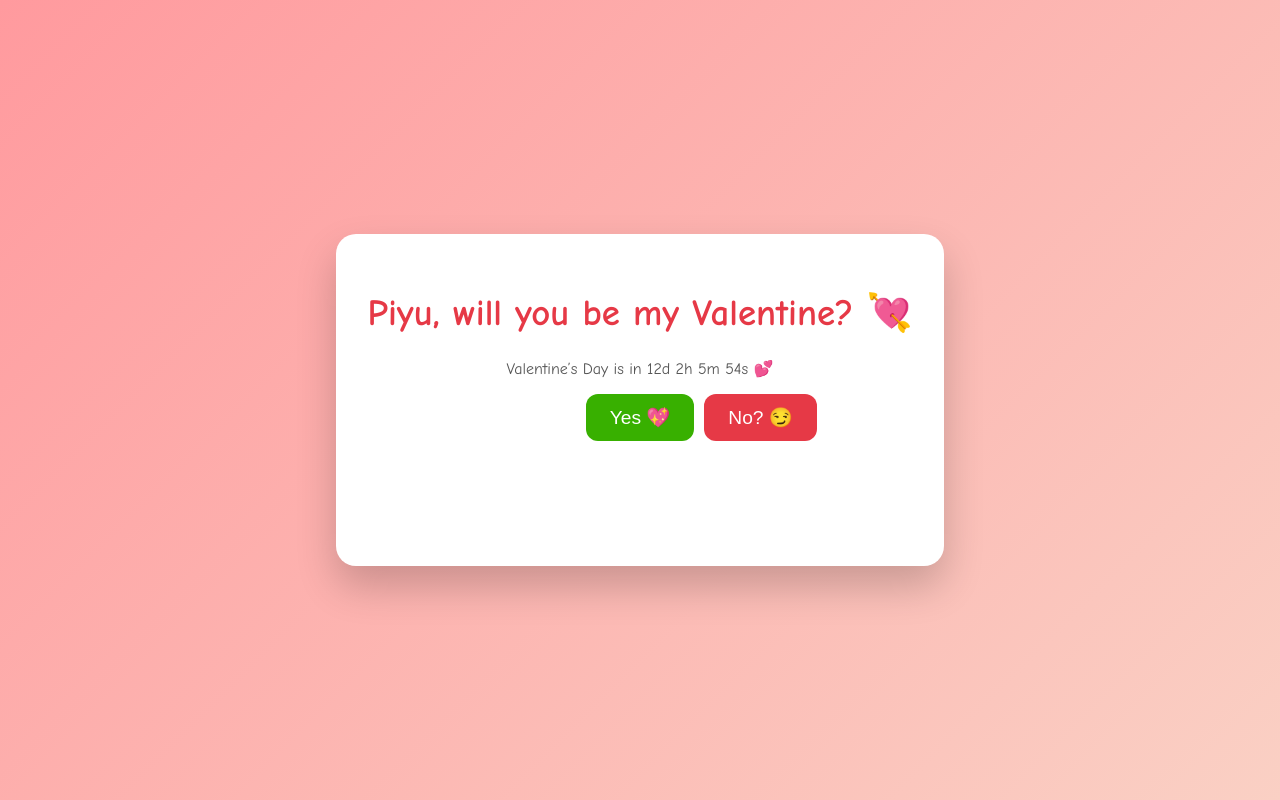
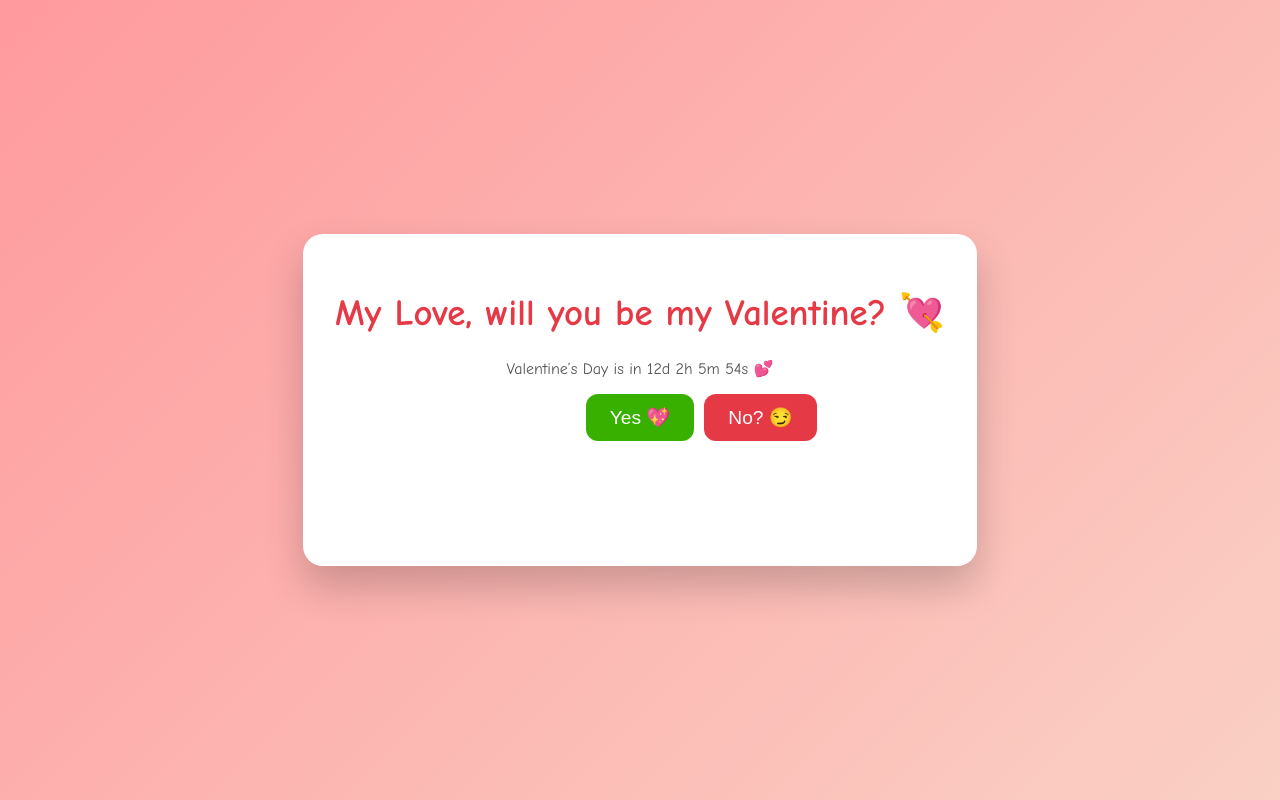
Before and after one commit to siddharthsbhadauria/valentines, a plain HTML site: page index.html in a window 1280 px wide. Drawn offline with nearby package versions, Linux system fonts and the light colour scheme.

Commit message:
Personalize Valentine message with dynamic name

```diff
--- a/index.html
+++ b/index.html
@@ -94,7 +94,7 @@
   const params = new URLSearchParams(window.location.search);
   const name = params.get("name") || "My Love";
   document.getElementById("question").textContent =
-    `Piyu, will you be my Valentine? 💘`;
+    `${name}, will you be my Valentine? 💘`;
 
   // ---- Countdown ----
   function updateCountdown() {
```
